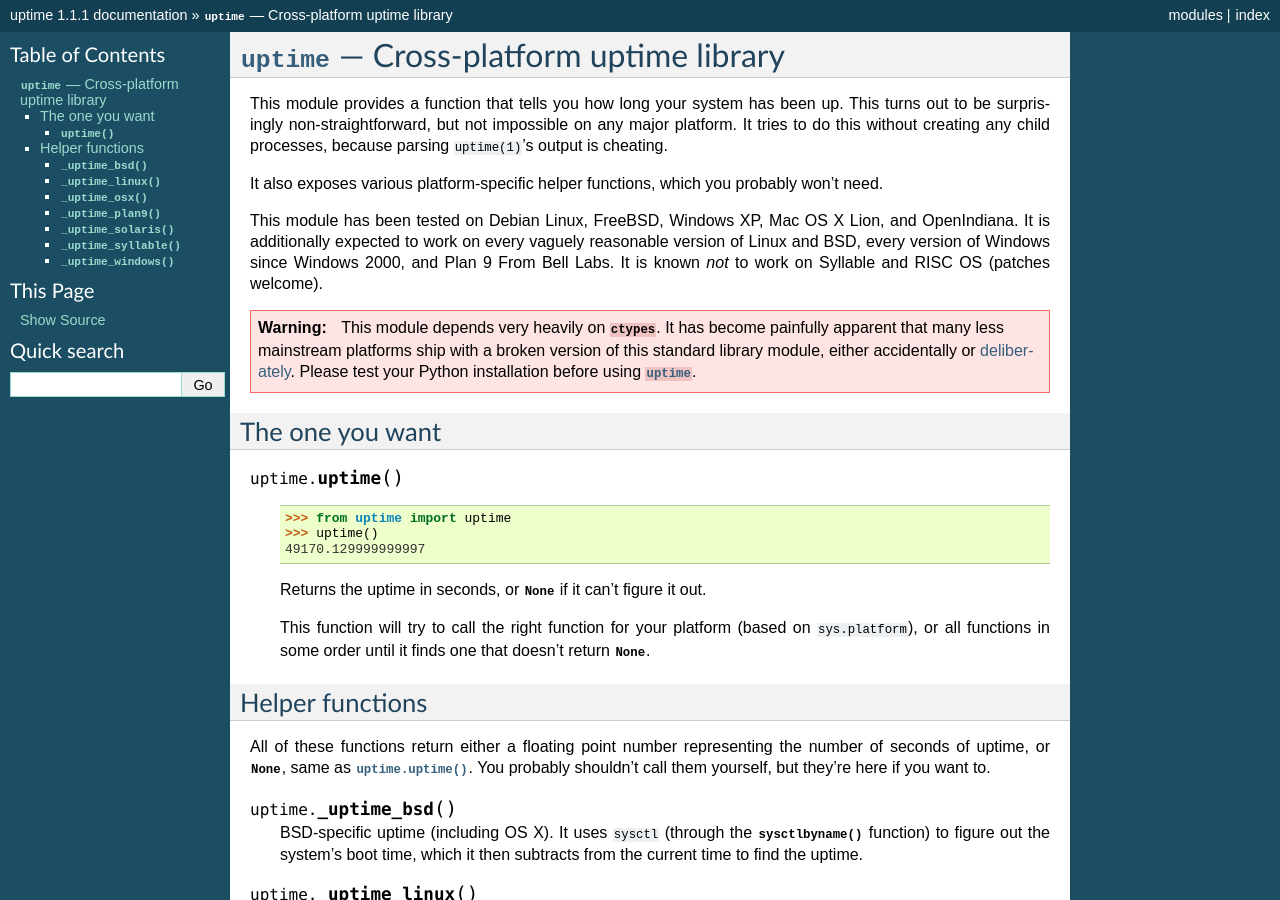
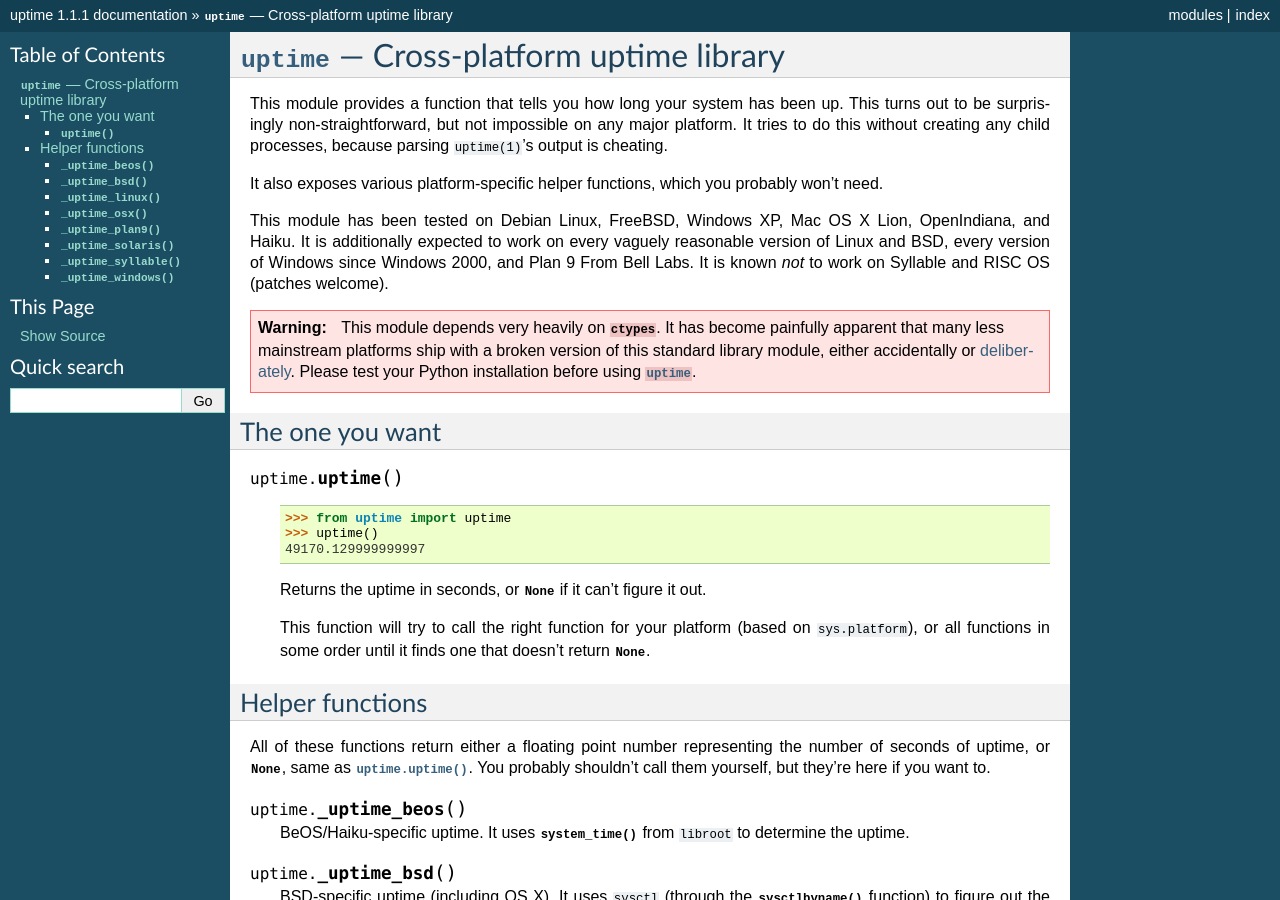
Before and after one commit to Cairnarvon/uptime, a Sphinx documentation site: the page built from doc/index.rst, in a window 1280 px wide and 900 px high. Built offline with Sphinx 7.4.7, drawn with Linux system fonts in a browser that asks for light colours.

Commit message:
Added BeOS/Haiku support.
I wish they were all this painless.

```diff
--- a/README.txt
+++ b/README.txt
@@ -1,6 +1,6 @@
 A cross-platform uptime for the Python.
 
-Tested on Debian Linux, FreeBSD, Windows XP, Mac OS X Lion, and OpenIndiana.
-Additionally expected to work with every vaguely reasonable Linux and BSD,
-every Windows since Windows 2000, and Plan 9 From Bell Labs.
+Tested on Debian Linux, FreeBSD, Windows XP, Mac OS X Lion, OpenIndiana, and
+Haiku. Additionally expected to work with every vaguely reasonable Linux and
+BSD, every Windows since Windows 2000, and Plan 9 From Bell Labs.
 Known *not* to work with Syllable or RISC OS. Patches welcome.
--- a/doc/index.rst
+++ b/doc/index.rst
@@ -16,10 +16,10 @@ It also exposes various platform-specific helper functions, which you probably
 won't need.
 
 This module has been tested on Debian Linux, FreeBSD, Windows XP, Mac OS X
-Lion, and OpenIndiana. It is additionally expected to work on every vaguely
-reasonable version of Linux and BSD, every version of Windows since Windows
-2000, and Plan 9 From Bell Labs. It is known *not* to work on Syllable and RISC
-OS (patches welcome).
+Lion, OpenIndiana, and Haiku. It is additionally expected to work on every
+vaguely reasonable version of Linux and BSD, every version of Windows since
+Windows 2000, and Plan 9 From Bell Labs. It is known *not* to work on Syllable
+and RISC OS (patches welcome).
 
 .. warning::
 
@@ -52,6 +52,11 @@ Helper functions
 All of these functions return either a floating point number representing the
 number of seconds of uptime, or :const:`None`, same as :func:`uptime.uptime`.
 You probably shouldn't call them yourself, but they're here if you want to.
+
+.. function:: _uptime_beos
+
+   BeOS/Haiku-specific uptime. It uses :c:func:`system_time` from ``libroot``
+   to determine the uptime.
 
 .. function:: _uptime_bsd
 
--- a/setup.py
+++ b/setup.py
@@ -8,7 +8,7 @@ setup(
     description='Cross-platform uptime library',
     long_description='''\
 This module provides a cross-platform way to retrieve system uptime.
-Supported platforms are Linux, Windows, OS X, *BSD, Solaris, and Plan 9.''',
+Supported platforms are Linux, Windows, OS X, *BSD, Solaris, Plan 9, and BeOS/Haiku.''',
     author='Koen Crolla',
     author_email='cairnarvon@gmail.com',
     url='https://github.com/Cairnarvon/uptime',
```
Also changed, not shown: README.md (+1 -1 lines), 1 other file.
